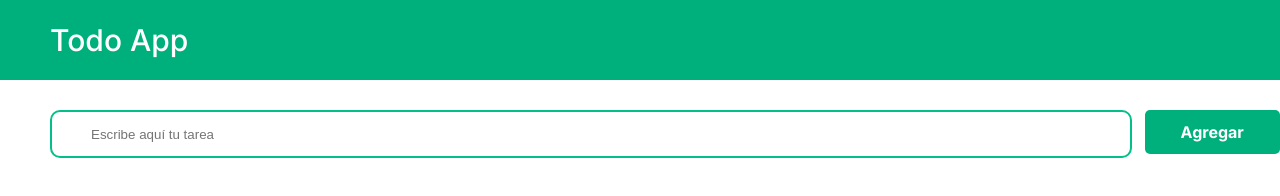
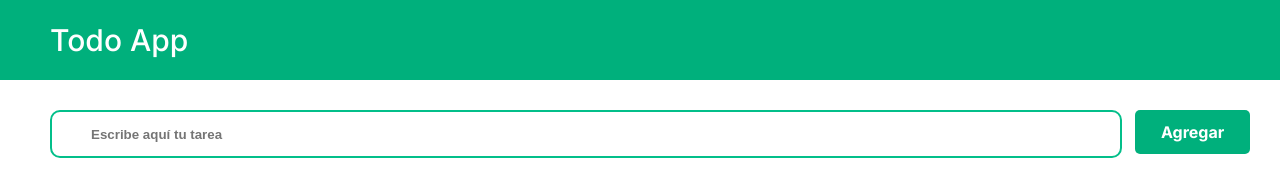
Before and after one commit to zembonsakura/Todo-App, a plain HTML site: page index.html in a window 1280 px wide. Drawn offline with Linux system fonts and the light colour scheme.

Commit message:
seccion agregar tarea igual al diseño

```diff
--- a/css/styles.css
+++ b/css/styles.css
@@ -2,9 +2,15 @@
   padding: 0;
   margin: 0;
 }
+:root {
+  --green1: #00b07c;
+  --green2: #03bf8a;
+  --withe: #ffffff;
+  --font: "Inter";
+}
 /*MENU*/
 .menu {
-  background: #00b07c;
+  background: var(--green1);
 
   height: 80px;
 
@@ -16,13 +22,13 @@
 }
 
 .title {
-  font-family: "Inter", sans-serif;
+  font-family: var(--font);
   font-style: normal;
   font-weight: 500;
   font-size: 30px;
   line-height: 36px;
 
-  color: #ffffff;
+  color: var(--withe);
 }
 
 /* CREATE TASK */
@@ -34,29 +40,32 @@
 }
 
 .button_create {
-  background: #00b07c;
+  background: var(--green1);
   width: 137px;
   height: 44px;
-  font-family: "Inter";
+  font-family: var(--font);
   font-style: normal;
   font-weight: 700;
   font-size: 16px;
   line-height: 19px;
-  color: #ffffff;
+  color: var(--withe);
   outline: none;
   border: none;
   border-radius: 5px;
   margin-left: 13px;
+  margin-right: 30px;
 }
 
 .create_task {
-  width: 1050px;
+  width: 100%;
   height: 44px;
-  background: #ffffff;
-  border: 2px solid #03bf8a;
+  background: var(--withe);
+  border: 2px solid var(--green2);
   border-radius: 10px;
   padding-left: 39px;
+  outline: none;
 }
 
-.create_task {
+.create_task::placeholder {
+  font-weight: 700;
 }
```
